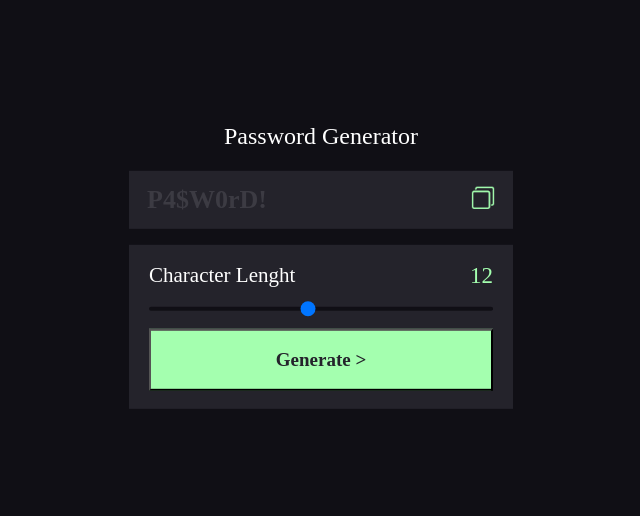
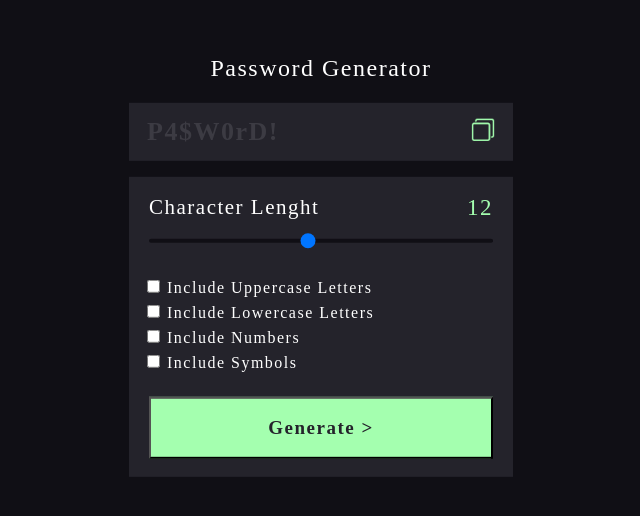
Before and after one commit to BesoBerdzenishvili/password_generator, a React (Create React App) app: page / in a window 1280 px wide. Shown: the part 134-650 px from the top of the page, without its empty margins (319-959 px from the left). Built offline with nearby package versions, Linux system fonts and the light colour scheme; a web font is replaced by a local one.

Commit message:
added Cheks.js

```diff
--- /dev/null
+++ b/src/Checks.js
@@ -0,0 +1,40 @@
+import React from "react";
+import { styled } from "./stitches.config";
+
+const Wrapper = styled("div", {
+  display: "flex",
+  flexDirection: "column",
+  //   alignItems: "flex-start",
+  justifySelf: "flex-start",
+  padding: "18px 18px",
+  color: "white",
+  width: "384px",
+});
+
+const Check = styled("input", {
+  marginRight: "7px",
+  marginBottom: "11px",
+});
+
+export default function Checks() {
+  return (
+    <Wrapper>
+      <label>
+        <Check type="checkbox" />
+        Include Uppercase Letters
+      </label>
+      <label>
+        <Check type="checkbox" />
+        Include Lowercase Letters
+      </label>
+      <label>
+        <Check type="checkbox" />
+        Include Numbers
+      </label>
+      <label>
+        <Check type="checkbox" />
+        Include Symbols
+      </label>
+    </Wrapper>
+  );
+}
--- a/src/components/Options.js
+++ b/src/components/Options.js
@@ -1,6 +1,7 @@
 import React from "react";
 import { styled, globalStyles } from "../stitches.config";
 import Slider from "./Slider";
+import Checks from "../Checks";
 
 const Wrapper = styled("div", {
   display: "flex",
@@ -33,6 +34,7 @@ export default function Options() {
   return (
     <Wrapper>
       <Slider />
+      <Checks />
       <Btn>Generate &gt;</Btn>
     </Wrapper>
   );
--- a/src/stitches.config.js
+++ b/src/stitches.config.js
@@ -17,6 +17,7 @@ export const globalStyles = globalCss({
     padding: 0,
     boxSizing: "border-box",
     fontFamily: "Gemunu Libre",
+    letterSpacing: "1.5px",
   },
   body: {
     backgroundColor: "#100f15",
```
